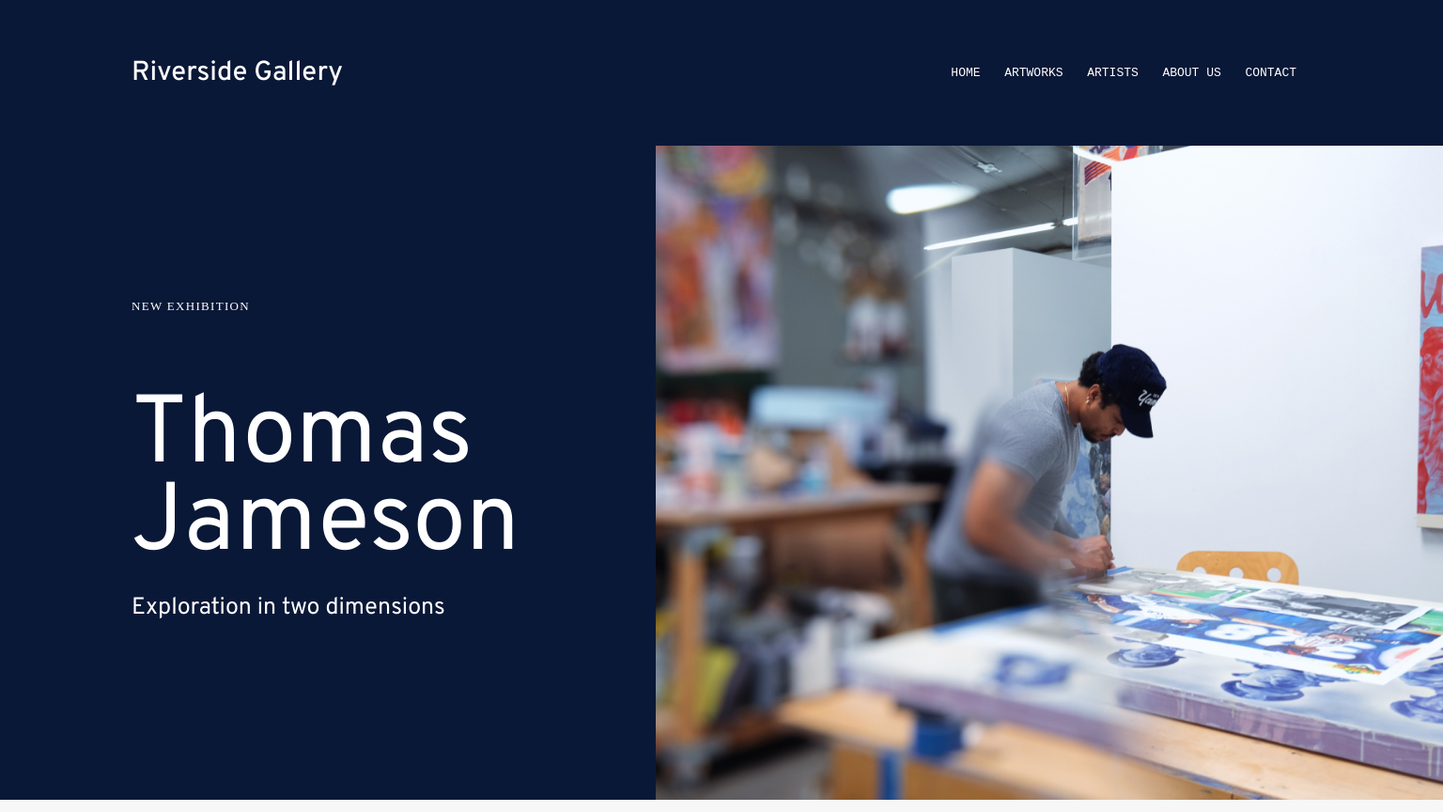
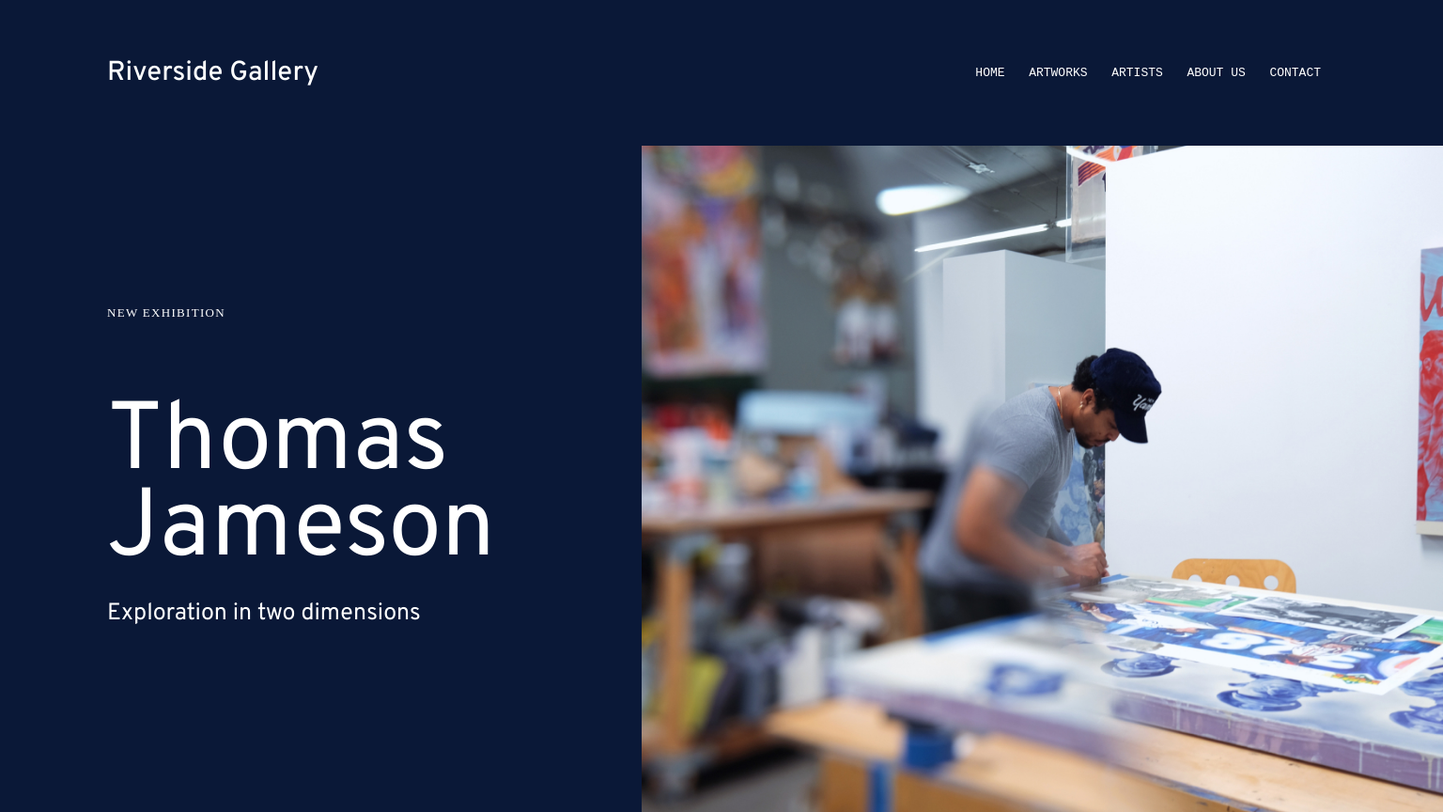
Before and after one commit to jamesbdev/artlogic-code-test, a plain HTML site: page index.html in a window 1536 px wide. Shown: the top 864 px of the page at 94% size. Drawn offline with Linux system fonts and the light colour scheme; a web font is replaced by a local one.

Commit message:
change spacing to 114px

```diff
--- a/style.css
+++ b/style.css
@@ -456,8 +456,8 @@ footer .footer-contact {
   }
 
   header nav {
-    padding-left: 140px;
-    padding-right: 140px;
+    padding-left: 114px;
+    padding-right: 114px;
 }
 
     .page-width {
@@ -465,7 +465,7 @@ footer .footer-contact {
     }
 
     .header-container {
-        margin-left: 140px;
+        margin-left: 114px;
     }
 
 }
```
